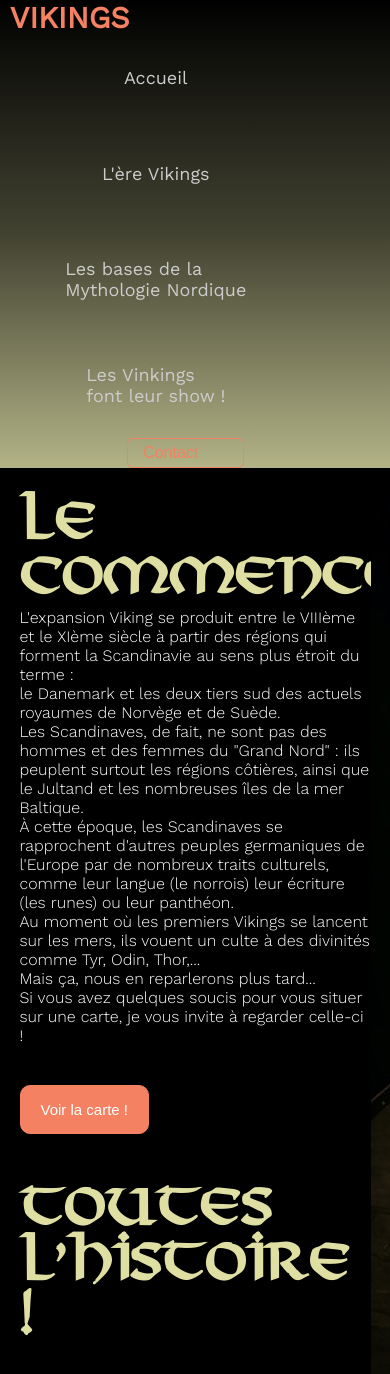
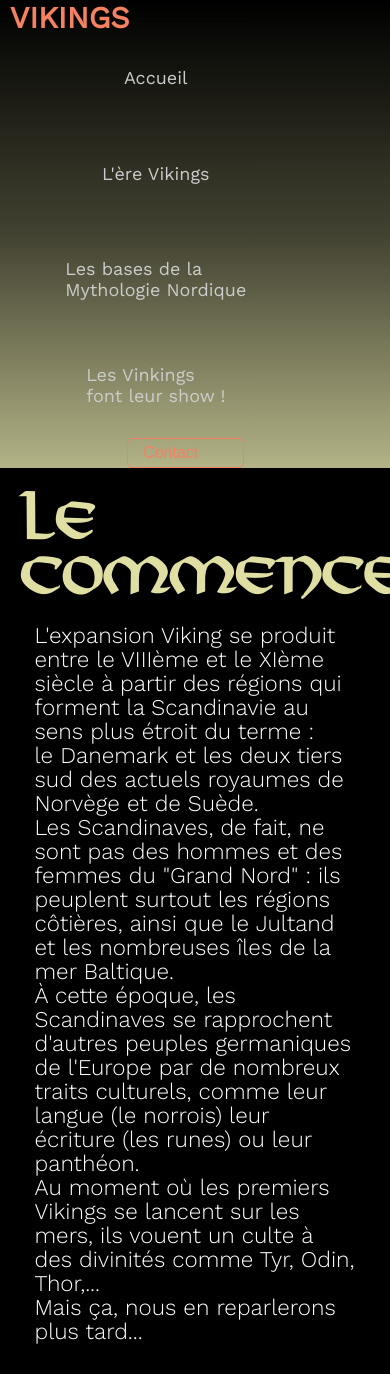
Before and after one commit to pcasier1/pcasier1.github.io, a PHP site: the page made by 793-1066 A.D.html in a window 390 px wide; the page is wider, and only the part inside the window is pictured. Shown: the top 1374 px of that part. Run offline with PHP 8.4, Linux system fonts and the light colour scheme.

Commit message:
Update 793-1066 A.D.css

```diff
--- a/793-1066 A.D.css
+++ b/793-1066 A.D.css
@@ -176,10 +176,13 @@ header nav .right button:hover a{
 .partie .text p{
     font-weight: 300;
     color: white;
+    line-height: 1.5rem;
+    padding: 15px;
+    font-size: 22.5px;
 }
 
 .text button{
-    margin-top: 40px;
+    margin-top: 20px;
     padding: 15px 20px;
     font-size: 15px;
     border-radius: 10px;
@@ -218,13 +221,6 @@ header nav .right button:hover a{
 .partie .text .vidéo .minia-vidéo{
     padding: 20px;
 }
-
-
-
-
-
-
-
 
 
 
@@ -268,6 +264,9 @@ footer p:hover a{
         flex-direction: column;
         width: 95%;
     }
+    .partie .image{
+        display: none;
+    }
     footer{
         justify-content: center;
     }
```
